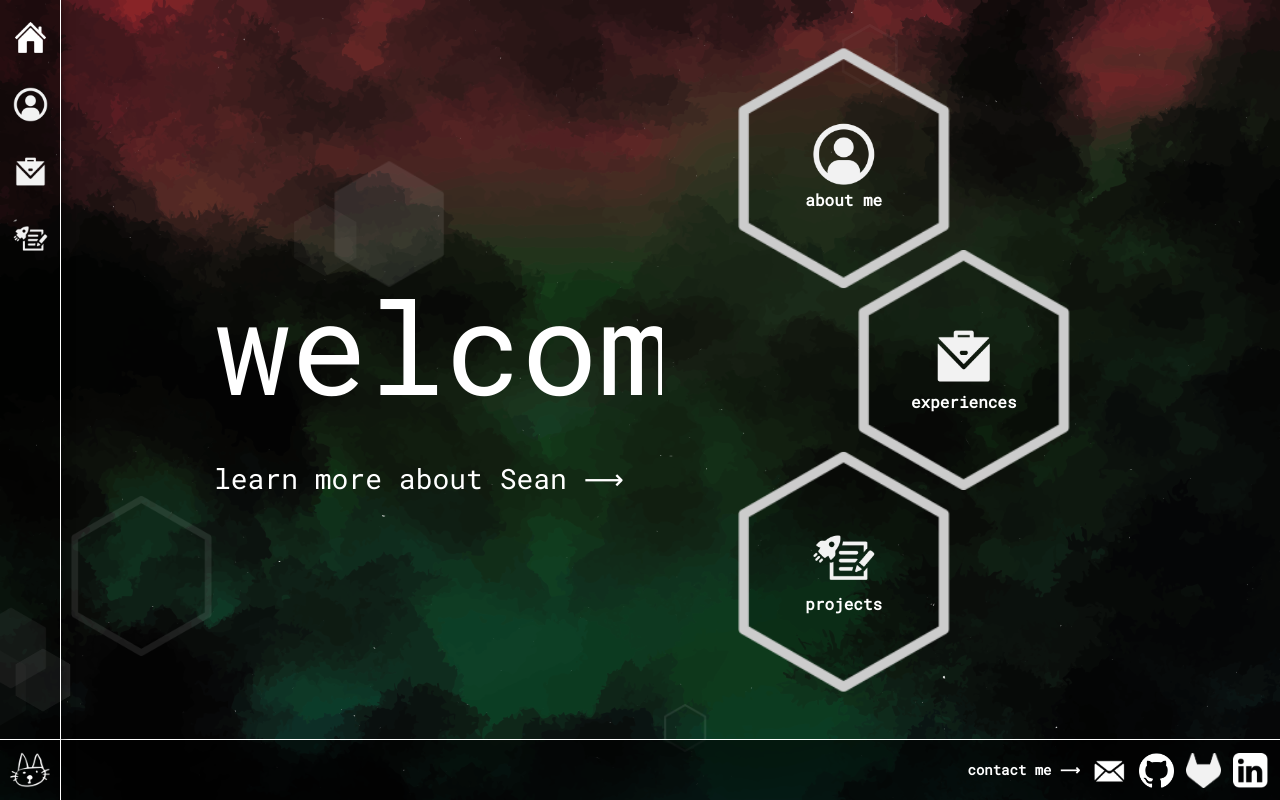
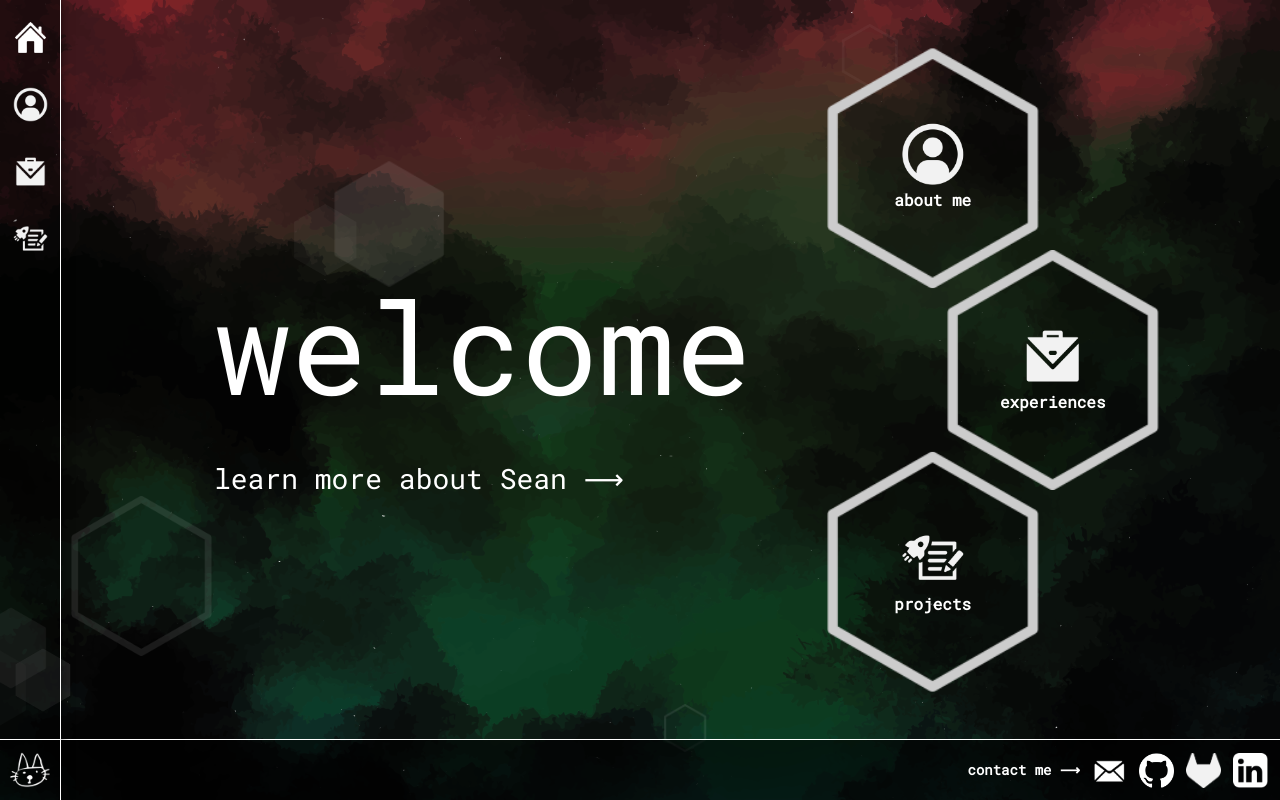
Before and after one commit to seanhli/seanhli.github.io, a React (Create React App) app: page /#/ in a window 1280 px wide. Built offline with nearby package versions, Linux system fonts and the light colour scheme.

Commit message:
fixed text clipping with screen scaling issue on home page

```diff
--- a/src/css/pro_ver/content.css
+++ b/src/css/pro_ver/content.css
@@ -48,6 +48,7 @@
   height: 100%;
   align-items: center;
   overflow: auto;
+  row-gap: 60px;
 }
 
 .home-text {
@@ -55,19 +56,28 @@
 }
 
 .home-title {
-  width: max(35vw, 280px);
+  width: fit-content;
   font-size: max(16vmin, 60px);
   overflow: hidden;
   white-space: nowrap;
-  animation: typing-title 0.75s steps(20, end);
+  animation: typing-title-2 1s steps(20, end);
 }
 
 .home-subtitle {
-  width: max(35vw, 280px);
+  width: fit-content;
   font-size: max(3.5vmin, 14px);
   overflow: hidden;
   white-space: nowrap;
-  animation: typing-title 0.75s steps(20, end) 1s both;
+  animation: typing-title-2 1s steps(20, end) 1s both;
+}
+
+@keyframes typing-title-2 {
+  0% {
+    max-width: 0;
+  }
+  100% {
+    max-width: max(50vw, 500px);
+  }
 }
 
 .home-hex-navi {
```
